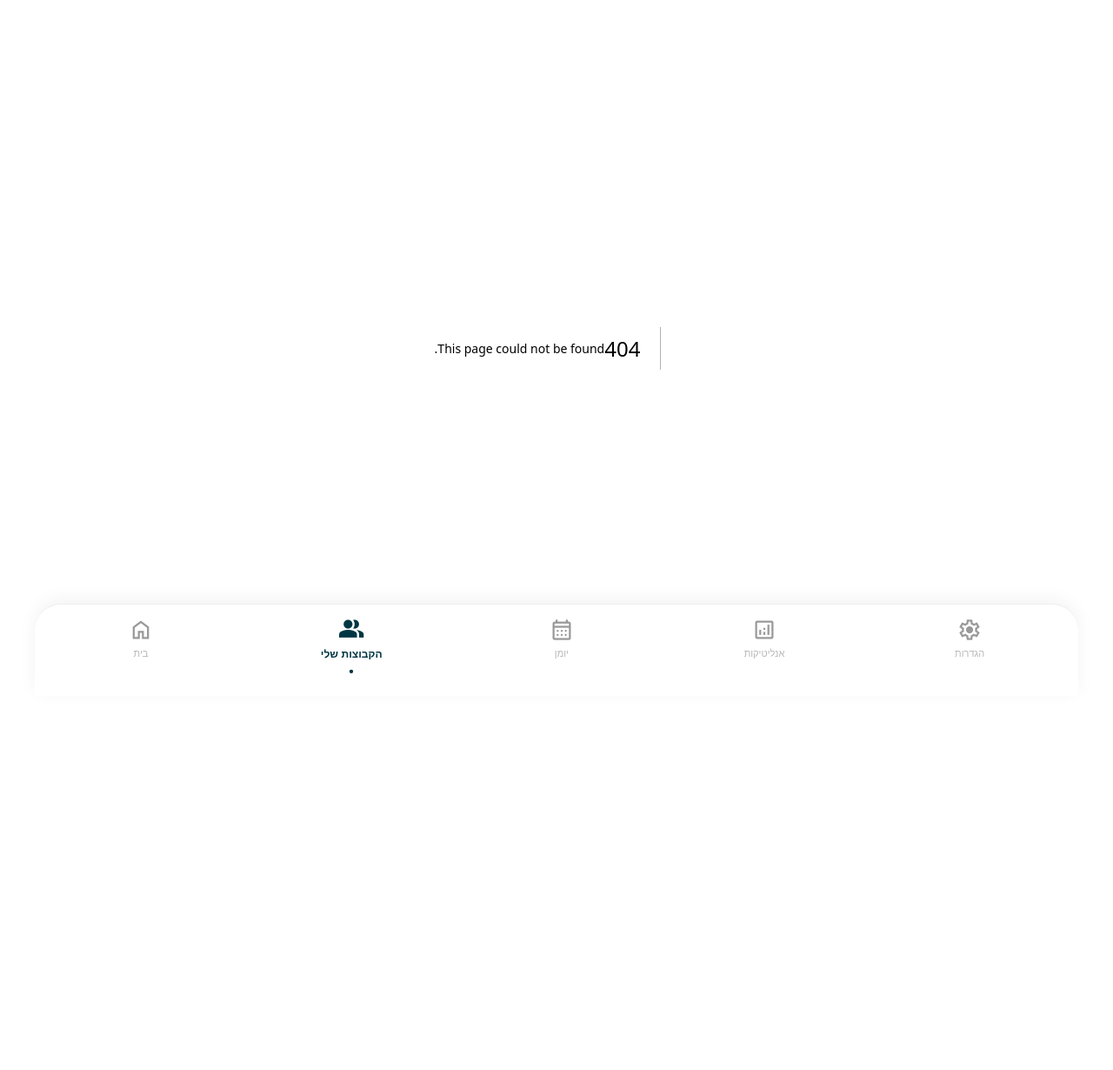
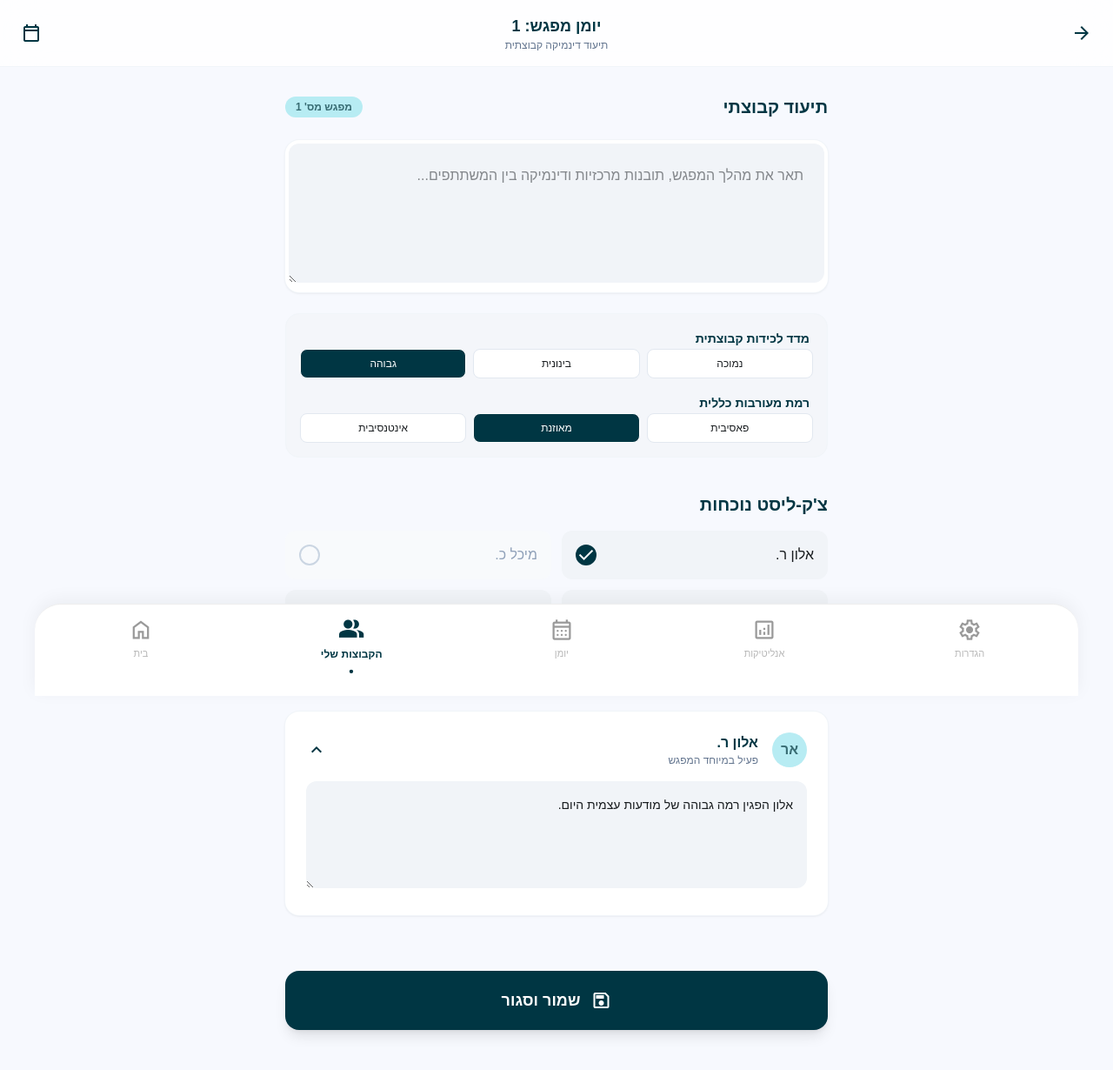
Before and after one commit to EttyGotlib/GrouPulse, a Next.js app: page /groups/1/session-log/1 in a window 1280 px wide. Before the commit this address had no page. Shown: the top 1230 px of the page at 87% size. Before the commit the page ends 800 px from the top, so only its background shows below. Built offline with nearby package versions, Linux system fonts and the light colour scheme.

Commit message:
feat: implement preparation and session-log pages with LocalStorage persistence and add group creation questions

```diff
--- a/app/groups/[id]/preparation/page.tsx
+++ b/app/groups/[id]/preparation/[num]/page.tsx
@@ -1,10 +1,11 @@
 "use client";
 
 import React from 'react';
-import { useRouter } from 'next/navigation';
+import { useRouter, useParams } from 'next/navigation';
 
 export default function PreparationPage() {
   const router = useRouter();
+  const { id, num } = useParams();
 
   return (
     <div dir="rtl" className="bg-[#f7f9fe] min-h-screen pb-32 font-sans text-[#181c1f]">
@@ -32,7 +33,7 @@ export default function PreparationPage() {
             </div>
           </div>
           <div className="bg-[#003643] text-white p-6 rounded-2xl flex flex-col items-center justify-center text-center shadow-md">
-            <span className="text-4xl font-black">08</span>
+            <span className="text-4xl font-black">{num}</span>
             <span className="text-[10px] opacity-70 font-bold uppercase tracking-widest mt-1">מספר מפגש</span>
           </div>
         </section>
--- a/app/groups/[id]/session-log/page.tsx
+++ b/app/groups/[id]/session-log/[num]/page.tsx
@@ -1,15 +1,60 @@
 "use client";
 
-import React, { useState } from 'react';
-import { useRouter } from 'next/navigation';
+import React, { useState, useEffect } from 'react';
+import { useRouter, useParams } from 'next/navigation';
 
 export default function SessionLogPage() {
   const router = useRouter();
+  const { id, num } = useParams();
 
-  // State פשוט לניהול כפתורי הבחירה (לדוגמה)
+  // מפתח ייחודי לשמירה בדפדפן
+  const storageKey = `session_log_${id}_${num}`;
+
+  // State לניהול הנתונים
+  const [logText, setLogText] = useState('');
   const [cohesion, setCohesion] = useState('גבוהה');
   const [engagement, setEngagement] = useState('מאוזנת');
-  const [atmosphere, setAtmosphere] = useState('תומכת');
+
+  // State לנוכחות - אתחול עם רשימת המשתתפים
+  const [attendance, setAttendance] = useState([
+    { name: 'אלון ר.', present: true },
+    { name: 'מיכל כ.', present: false },
+    { name: 'יואב ל.', present: true },
+    { name: 'דנה פ.', present: true }
+  ]);
+
+  // 1. טעינת הנתונים ברגע שהדף עולה
+  useEffect(() => {
+    const savedData = localStorage.getItem(storageKey);
+    if (savedData) {
+      const parsed = JSON.parse(savedData);
+      setLogText(parsed.logText || '');
+      setCohesion(parsed.cohesion || 'גבוהה');
+      setEngagement(parsed.engagement || 'מאוזנת');
+      if (parsed.attendance) {
+        setAttendance(parsed.attendance);
+      }
+    }
+  }, [storageKey]);
+
+  // 2. פונקציית עזר לשמירה אוטומטית
+  const saveToLocal = (newText: string, newCohesion: string, newEngagement: string, newAttendance: any[]) => {
+    const dataToSave = {
+      logText: newText,
+      cohesion: newCohesion,
+      engagement: newEngagement,
+      attendance: newAttendance
+    };
+    localStorage.setItem(storageKey, JSON.stringify(dataToSave));
+  };
+
+  // פונקציה לשינוי סטטוס נוכחות
+  const toggleAttendance = (index: number) => {
+    const updatedAttendance = [...attendance];
+    updatedAttendance[index].present = !updatedAttendance[index].present;
+    setAttendance(updatedAttendance);
+    saveToLocal(logText, cohesion, engagement, updatedAttendance);
+  };
 
   return (
     <div dir="rtl" className="bg-[#f7f9fe] min-h-screen text-[#181c1f] font-sans pb-32">
@@ -19,8 +64,8 @@ export default function SessionLogPage() {
         <div className="flex flex-row-reverse justify-between items-center w-full px-6 py-4">
           <button className="material-symbols-outlined text-[#003643]">calendar_today</button>
           <div className="flex flex-col items-center">
-            <h1 className="font-bold text-lg text-[#003643]">יומן מפגש: דינמיקה קבוצתית</h1>
-            <span className="text-xs font-medium text-slate-500">24.05.24 | חרדה חברתית ודינמיקה</span>
+            <h1 className="font-bold text-lg text-[#003643]">יומן מפגש: {num}</h1>
+            <span className="text-xs font-medium text-slate-500">תיעוד דינמיקה קבוצתית</span>
           </div>
           <button onClick={() => router.back()} className="material-symbols-outlined text-[#003643]">arrow_forward</button>
         </div>
@@ -32,26 +77,33 @@ export default function SessionLogPage() {
         <section className="space-y-6">
           <div className="flex items-center justify-between">
             <h2 className="text-xl font-bold text-[#003643]">תיעוד קבוצתי</h2>
-            <span className="bg-[#b7ecf3] text-[#386c73] px-3 py-1 rounded-full text-xs font-bold">מפגש מס' 12</span>
+            <span className="bg-[#b7ecf3] text-[#386c73] px-3 py-1 rounded-full text-xs font-bold">מפגש מס' {num}</span>
           </div>
 
           <div className="bg-white rounded-2xl p-1 shadow-sm ring-1 ring-slate-100">
             <textarea
-              className="w-full min-h-[160px] bg-[#f1f4f8] border-none rounded-xl p-6 focus:ring-0 focus:bg-white transition-all leading-relaxed"
-              placeholder="תאר את מהלך המפגש, תמות מרכזיות ודינמיקה בין המשתתפים..."
+              value={logText}
+              onChange={(e) => {
+                setLogText(e.target.value);
+                saveToLocal(e.target.value, cohesion, engagement, attendance);
+              }}
+              className="w-full min-h-[160px] bg-[#f1f4f8] border-none rounded-xl p-6 focus:ring-0 focus:bg-white transition-all leading-relaxed text-right"
+              placeholder="תאר את מהלך המפגש, תובנות מרכזיות ודינמיקה בין המשתתפים..."
             ></textarea>
           </div>
 
           {/* Group Metrics */}
           <div className="grid grid-cols-1 gap-4 bg-[#f1f4f8]/50 p-4 rounded-2xl border border-slate-100">
-            {/* לכידות */}
             <div className="space-y-2">
               <label className="text-sm font-bold text-[#003643] px-1">מדד לכידות קבוצתית</label>
               <div className="flex gap-2">
                 {['נמוכה', 'בינונית', 'גבוהה'].map((val) => (
                   <button
                     key={val}
-                    onClick={() => setCohesion(val)}
+                    onClick={() => {
+                      setCohesion(val);
+                      saveToLocal(logText, val, engagement, attendance);
+                    }}
                     className={`flex-1 py-2 text-xs font-medium rounded-lg border transition-all ${cohesion === val ? 'bg-[#003643] text-white' : 'bg-white border-slate-200'}`}
                   >
                     {val}
@@ -59,14 +111,16 @@ export default function SessionLogPage() {
                 ))}
               </div>
             </div>
-            {/* מעורבות */}
             <div className="space-y-2">
               <label className="text-sm font-bold text-[#003643] px-1">רמת מעורבות כללית</label>
               <div className="flex gap-2">
                 {['פאסיבית', 'מאוזנת', 'אינטנסיבית'].map((val) => (
                   <button
                     key={val}
-                    onClick={() => setEngagement(val)}
+                    onClick={() => {
+                      setEngagement(val);
+                      saveToLocal(logText, cohesion, val, attendance);
+                    }}
                     className={`flex-1 py-2 text-xs font-medium rounded-lg border transition-all ${engagement === val ? 'bg-[#003643] text-white' : 'bg-white border-slate-200'}`}
                   >
                     {val}
@@ -77,18 +131,17 @@ export default function SessionLogPage() {
           </div>
         </section>
 
-        {/* Section 2: Attendance */}
+        {/* Section 2: Attendance Checklist (הוחזר למקומו!) */}
         <section className="space-y-4">
           <h2 className="text-xl font-bold text-[#003643]">צ'ק-ליסט נוכחות</h2>
           <div className="grid grid-cols-2 gap-3">
-            {[
-              { name: 'אלון ר.', present: true },
-              { name: 'מיכל כ.', present: false },
-              { name: 'יואב ל.', present: true },
-              { name: 'דנה פ.', present: true }
-            ].map((person, i) => (
-              <div key={i} className="bg-[#f1f4f8] p-4 rounded-xl flex items-center justify-between hover:bg-slate-200 transition-colors cursor-pointer">
-                <span className="font-medium">{person.name}</span>
+            {attendance.map((person, i) => (
+              <div
+                key={i}
+                onClick={() => toggleAttendance(i)}
+                className={`p-4 rounded-xl flex items-center justify-between transition-colors cursor-pointer ${person.present ? 'bg-[#f1f4f8]' : 'bg-slate-50'}`}
+              >
+                <span className={`font-medium ${!person.present ? 'text-slate-400' : ''}`}>{person.name}</span>
                 <div className={`w-6 h-6 rounded-full border-2 flex items-center justify-center ${person.present ? 'bg-[#003643] border-[#003643]' : 'border-slate-300'}`}>
                   {person.present && <span className="material-symbols-outlined text-white text-sm">check</span>}
                 </div>
@@ -113,59 +166,29 @@ export default function SessionLogPage() {
                 <span className="material-symbols-outlined text-[#003643]">expand_less</span>
               </div>
               <textarea
-                className="w-full bg-[#f1f4f8] border-none rounded-xl p-4 text-sm leading-relaxed focus:ring-0"
+                className="w-full bg-[#f1f4f8] border-none rounded-xl p-4 text-sm leading-relaxed focus:ring-0 text-right"
                 rows={4}
-                defaultValue="אלון הפגין רמה גבוהה של מודעות עצמית היום. הוא שיתף בקושי שלו ליזום שיחה וזכה לתמיכה רבה."
+                defaultValue="אלון הפגין רמה גבוהה של מודעות עצמית היום."
               ></textarea>
             </div>
-
-            {/* Collapsed Items */}
-            {['מיכל כ.', 'יואב ל.'].map((name, i) => (
-              <div key={i} className="bg-[#f1f4f8] rounded-xl px-6 py-4 flex items-center justify-between hover:bg-slate-200 transition-colors cursor-pointer">
-                <div className="flex items-center gap-4">
-                  <div className="w-10 h-10 rounded-full bg-slate-300 flex items-center justify-center text-white font-bold">
-                    {name.substring(0, 1)}
-                  </div>
-                  <h3 className="font-bold text-slate-700">{name}</h3>
-                </div>
-                <span className="material-symbols-outlined text-slate-400">expand_more</span>
-              </div>
-            ))}
           </div>
         </section>
 
         {/* Save Button */}
         <div className="pt-6">
-          <button className="w-full py-5 bg-[#003643] text-white rounded-2xl font-bold text-lg shadow-lg active:scale-95 transition-transform flex items-center justify-center gap-3">
+          <button
+            onClick={() => {
+                // שמירה סופית ויציאה ללא alert
+                saveToLocal(logText, cohesion, engagement, attendance);
+                router.push(`/groups/${id}`);
+            }}
+            className="w-full py-5 bg-[#003643] text-white rounded-2xl font-bold text-lg shadow-lg active:scale-95 transition-transform flex items-center justify-center gap-3"
+          >
             <span className="material-symbols-outlined">save</span>
-            שמור תיעוד
+            שמור וסגור
           </button>
         </div>
       </main>
-
-      {/* Bottom Nav */}
-      <nav className="fixed bottom-0 left-0 w-full z-50 flex flex-row-reverse justify-around items-center px-4 pb-8 pt-4 bg-white/90 backdrop-blur-md rounded-t-[32px] shadow-[0_-10px_40px_rgba(0,0,0,0.05)]">
-          <div className="flex flex-col items-center text-slate-400">
-              <span className="material-symbols-outlined">home</span>
-              <span className="text-[10px] font-bold mt-1">בית</span>
-          </div>
-          <div className="flex flex-col items-center bg-[#1e4d5b] text-white rounded-2xl px-4 py-2">
-              <span className="material-symbols-outlined">group</span>
-              <span className="text-[10px] font-bold mt-1">הקבוצות שלי</span>
-          </div>
-          <div className="flex flex-col items-center text-slate-400">
-              <span className="material-symbols-outlined">menu_book</span>
-              <span className="text-[10px] font-bold mt-1">יומן מפגשים</span>
-          </div>
-          <div className="flex flex-col items-center text-slate-400">
-              <span className="material-symbols-outlined">insights</span>
-              <span className="text-[10px] font-bold mt-1">אנליטיקה</span>
-          </div>
-          <div className="flex flex-col items-center text-slate-400">
-              <span className="material-symbols-outlined">settings</span>
-              <span className="text-[10px] font-bold mt-1">הגדרות</span>
-          </div>
-      </nav>
     </div>
   );
 }
--- a/app/groups/new/page.tsx
+++ b/app/groups/new/page.tsx
@@ -117,6 +117,39 @@ export default function NewGroupPage() {
           </div>
         </div>
 
+        {/* --- השינויים החדשים מתחילים כאן --- */}
+
+        {/* תאריך התחלה */}
+        <div style={cardStyle}>
+          <label style={labelStyle}>מתי תאריך ההתחלה?</label>
+          <input type="date" style={inputStyle} />
+        </div>
+
+        {/* יום המפגש */}
+        <div style={cardStyle}>
+          <label style={labelStyle}>מה יום המפגש הקבוע?</label>
+          <select style={inputStyle}>
+            <option value="">בחרי יום...</option>
+            <option>יום ראשון</option>
+            <option>יום שני</option>
+            <option>יום שלישי</option>
+            <option>יום רביעי</option>
+            <option>יום חמישי</option>
+            <option>יום שישי</option>
+          </select>
+        </div>
+
+        {/* הערות ללו"ז */}
+        <div style={cardStyle}>
+          <label style={labelStyle}>הערות ללו"ז ומיקום</label>
+          <textarea
+            placeholder="למשל: המפגשים יתקיימו בזום / בקליניקה"
+            style={{...inputStyle, height: '80px', resize: 'none', paddingTop: '15px'}}
+          />
+        </div>
+
+        {/* --- סוף השינויים החדשים --- */}
+
         {/* תצוגת משתתפים שנוספו */}
         <div style={{ display: 'flex', gap: '8px', flexWrap: 'wrap', marginBottom: '15px' }}>
           {participants.map((p, index) => (
```
Also changed, not shown: app/groups/[id]/page.tsx (+85 -37 lines). Lines whose indentation alone changed are shown as unchanged.
